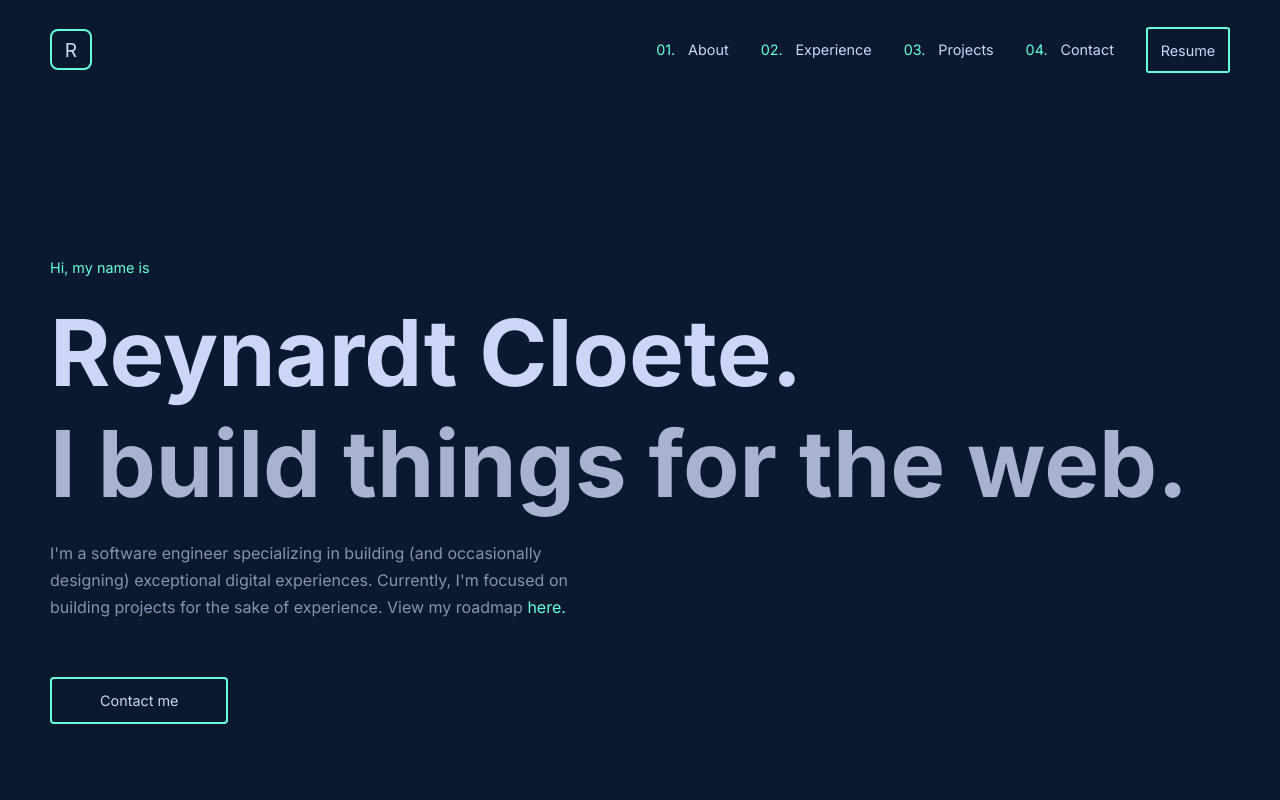
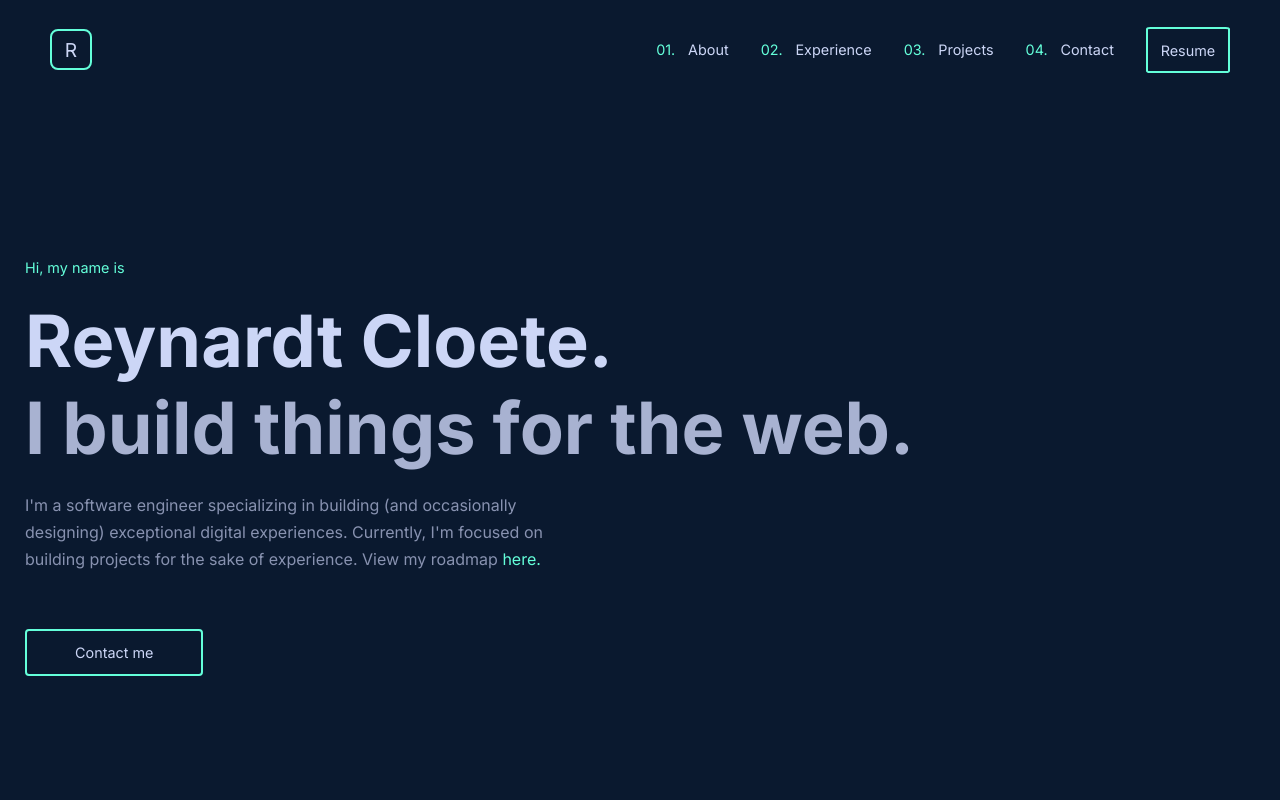
Before and after one commit to ReynardtCloete/personal-portfolio-2.0, a plain HTML site: page index.html in a window 1280 px wide. Shown: the top 800 px of the page. Drawn offline with Linux system fonts and the light colour scheme.

Commit message:
new update

```diff
--- a/styles.css
+++ b/styles.css
@@ -42,7 +42,7 @@ main {
     display: flex;
     flex-direction: column;
     gap: 10rem;
-    padding: 0 50px;
+    padding: 0 25px;
 }
 
 
@@ -390,6 +390,10 @@ header.sticky {
     .numbered-heading::after {
         max-width: 200px;
     }
+
+    .my-name {
+        font-size: 3rem;
+    }
 }
 
 
```
